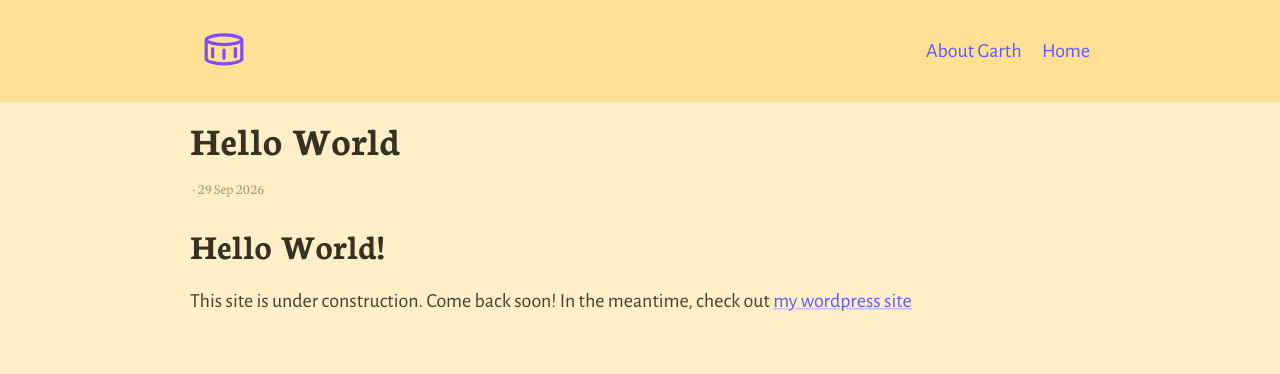
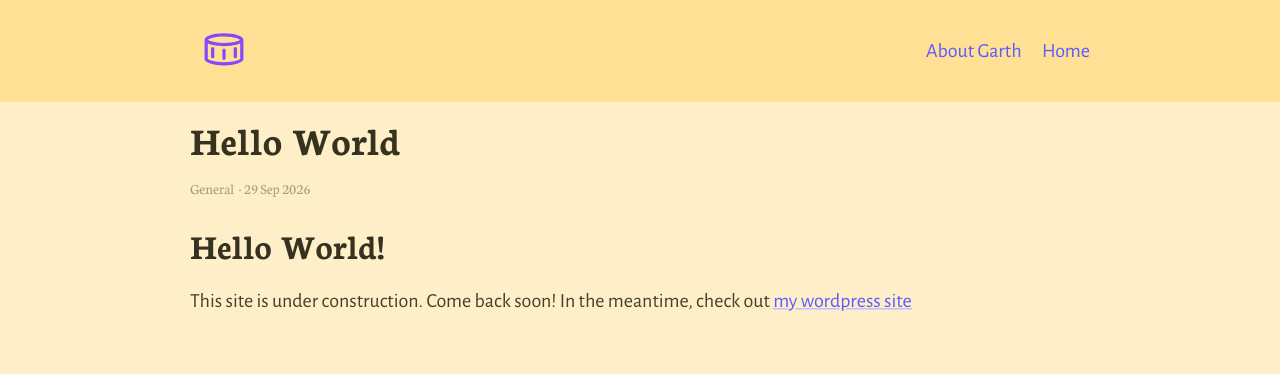
Before and after one commit to annankirk/annankirk.github.io, a Jekyll site: the page built from _posts/2026-09-29-Hello-World.md, in a window 1280 px wide. Shown: the top 374 px of the page. Built offline with Jekyll 4.4.1, drawn with Linux system fonts in a browser that asks for light colours.

Commit message:
Update 2026-09-29-Hello-World.md

```diff
--- a/_posts/2026-09-29-Hello-World.md
+++ b/_posts/2026-09-29-Hello-World.md
@@ -1,3 +1,8 @@
+---
+title: Hello World
+category: General
+---
+
 ## Hello World!
 
 This site is under construction. Come back soon! In the meantime, check out [my wordpress site](https://annankirk.wordpress.com/)
```
